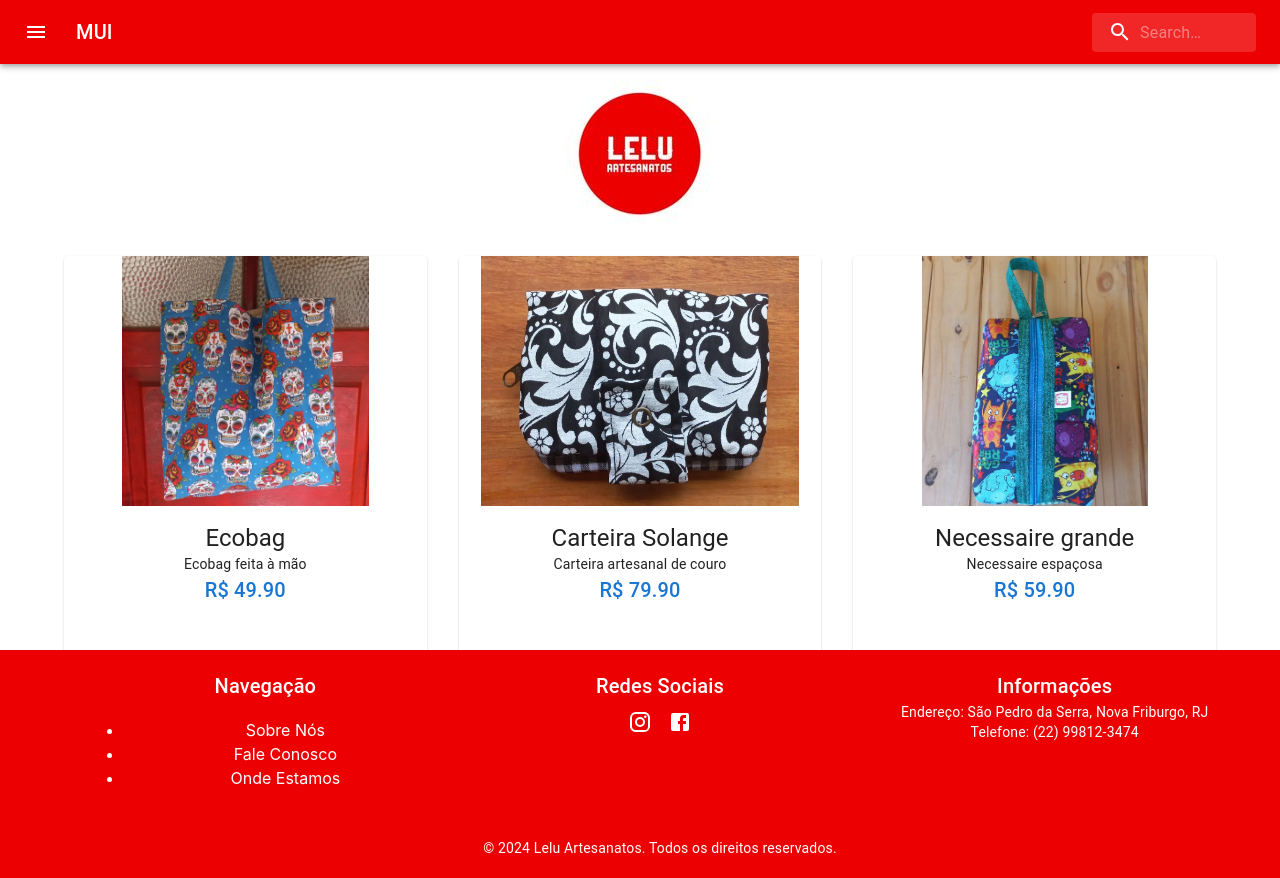
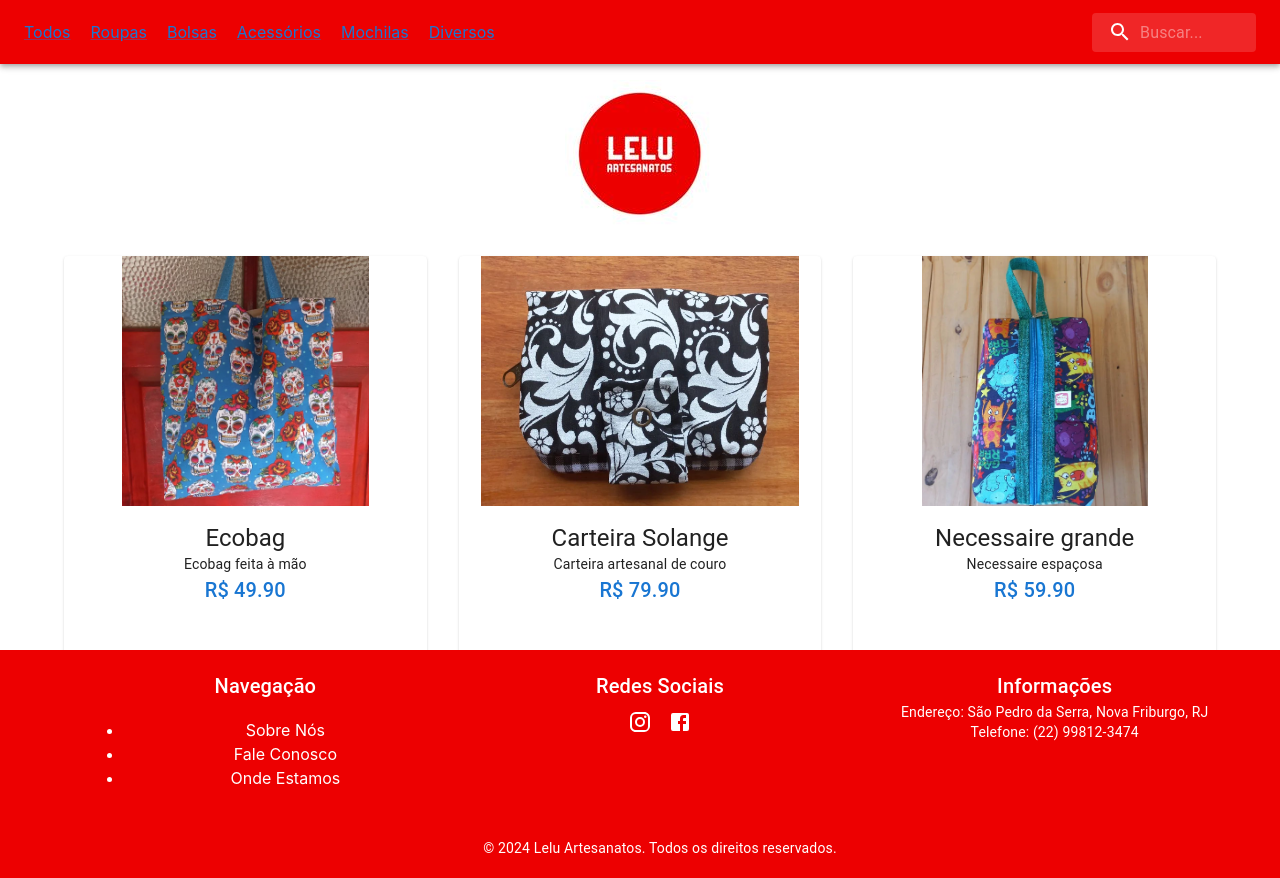
Before and after one commit to DanielRGabriel/Lelu_artesanatos, a React (Vite) app in the folder lelu/: page / in a window 1280 px wide. Shown: the top 878 px of the page. Built offline with nearby package versions, Linux system fonts and the light colour scheme.

Commit message:
serach app bar com categorias e busca funcionando

```diff
--- a/lelu/src/components/SearchAppBar/SearchAppBar.jsx
+++ b/lelu/src/components/SearchAppBar/SearchAppBar.jsx
@@ -1,15 +1,14 @@
-// src/components/SearchAppBar.jsx
-
-import * as React from 'react';
+// src/components/SearchAppBar/SearchAppBar.jsx
+import React from 'react';
 import { styled, alpha } from '@mui/material/styles';
 import AppBar from '@mui/material/AppBar';
 import Box from '@mui/material/Box';
 import Toolbar from '@mui/material/Toolbar';
-import IconButton from '@mui/material/IconButton';
 import Typography from '@mui/material/Typography';
 import InputBase from '@mui/material/InputBase';
-import MenuIcon from '@mui/icons-material/Menu';
+import { Link } from '@mui/material';
 import SearchIcon from '@mui/icons-material/Search';
+import styles from './SearchAppBar.module.css'; // Importando o CSS Module
 
 const Search = styled('div')(({ theme }) => ({
   position: 'relative',
@@ -52,35 +51,42 @@ const StyledInputBase = styled(InputBase)(({ theme }) => ({
   },
 }));
 
-export default function SearchAppBar() {
+export default function SearchAppBar({ onCategoryClick, onSearchChange }) {
   return (
     <Box sx={{ flexGrow: 1 }}>
-      <AppBar position="static" sx={{ backgroundColor: '#ed0001' }}> {/* Aqui está a mudança */}
-        <Toolbar>
-          <IconButton
-            size="large"
-            edge="start"
-            color="inherit"
-            aria-label="open drawer"
-            sx={{ mr: 2 }}
-          >
-            <MenuIcon />
-          </IconButton>
-          <Typography
-            variant="h6"
-            noWrap
-            component="div"
-            sx={{ flexGrow: 1, display: { xs: 'none', sm: 'block' } }}
-          >
-            MUI
-          </Typography>
+      <AppBar position="static" sx={{ backgroundColor: '#ed0001' }}>
+        <Toolbar className={styles.toolbar}>
+          {/* Links de categorias */}
+          <Box className={styles.linksContainer}>
+            <Link className={styles.link} onClick={() => onCategoryClick(null)}>
+              Todos
+            </Link>
+            <Link className={styles.link} onClick={() => onCategoryClick('Roupas')}>
+              Roupas
+            </Link>
+            <Link className={styles.link} onClick={() => onCategoryClick('Bolsas')}>
+              Bolsas
+            </Link>
+            <Link className={styles.link} onClick={() => onCategoryClick('Acessórios')}>
+              Acessórios
+            </Link>
+            <Link className={styles.link} onClick={() => onCategoryClick('Mochilas')}>
+              Mochilas
+            </Link>
+            <Link className={styles.link} onClick={() => onCategoryClick('Diversos')}>
+              Diversos
+            </Link>
+          </Box>
+
+          {/* Campo de busca */}
           <Search>
             <SearchIconWrapper>
               <SearchIcon />
             </SearchIconWrapper>
             <StyledInputBase
-              placeholder="Search…"
+              placeholder="Buscar..."
               inputProps={{ 'aria-label': 'search' }}
+              onChange={(e) => onSearchChange(e.target.value)} // Passa o valor de entrada para a função onSearchChange
             />
           </Search>
         </Toolbar>
--- /dev/null
+++ b/lelu/src/components/SearchAppBar/SearchAppBar.module.css
@@ -0,0 +1,23 @@
+/* src/components/SearchAppBar.module.css */
+.toolbar {
+  display: flex;
+  justify-content: space-between;
+  align-items: center;
+}
+
+.linksContainer {
+  display: flex;
+  gap: 20px; /* Espaçamento entre os links */
+}
+
+.link {
+  color: white;
+  text-decoration: none;
+  cursor: pointer;
+  font-size: 16px;
+  transition: color 0.3s ease;
+}
+
+.link:hover {
+  color: #ccc; /* Mudança de cor ao passar o mouse */
+}
--- a/lelu/src/pages/home/home.jsx
+++ b/lelu/src/pages/home/home.jsx
@@ -1,44 +1,66 @@
 // src/pages/home/home.jsx
-import React from 'react';
-import { Box, Container, Grid, Typography } from '@mui/material';
+import React, { useState } from 'react';
+import { Box, Container, Grid } from '@mui/material';
 import CustomCard from '../../components/CustomCard/CustomCard.jsx';
 import SearchAppBar from '../../components/SearchAppBar/SearchAppBar.jsx';
 import Logo from '../../components/Logo/logo.jsx';
-import Footer from '../../components/Footer/footer.jsx'; // Importando o componente Footer
+import Footer from '../../components/Footer/footer.jsx';
 import styles from './home.module.css';
 
-// Importando as imagens diretamente
 import ecobagImage from '../../assets/ImagensProdutos/ecobag3.png';
 import carteiraImage from '../../assets/ImagensProdutos/carteira_solange1.png';
 import necessaireImage from '../../assets/ImagensProdutos/necessaire1.png';
 
-// Adicionando as imagens ao array
+// Adicionando categorias aos produtos
 const cardData = [
-  { title: 'Ecobag', content: 'Ecobag feita à mão', price: 49.90, image: ecobagImage },
-  { title: 'Carteira Solange', content: 'Carteira artesanal de couro', price: 79.90, image: carteiraImage },
-  { title: 'Necessaire grande', content: 'Necessaire espaçosa', price: 59.90, image: necessaireImage }
+  { title: 'Ecobag', content: 'Ecobag feita à mão', price: 49.90, image: ecobagImage, category: 'Bolsas' },
+  { title: 'Carteira Solange', content: 'Carteira artesanal de couro', price: 79.90, image: carteiraImage, category: 'Acessórios' },
+  { title: 'Necessaire grande', content: 'Necessaire espaçosa', price: 59.90, image: necessaireImage, category: 'Acessórios' },
+  // Adicione mais produtos com categorias aqui
 ];
 
 function Home() {
+  const [filteredCategory, setFilteredCategory] = useState(null);
+  const [searchQuery, setSearchQuery] = useState(''); // Estado para o campo de busca
+
+  const handleCategoryClick = (category) => {
+    setFilteredCategory(category);
+    setSearchQuery(''); // Limpa a busca ao selecionar uma categoria
+  };
+
+  const handleSearchChange = (query) => {
+    setSearchQuery(query); // Atualiza o estado da pesquisa
+    setFilteredCategory(null); // Reseta a categoria ao começar uma busca
+  };
+
+  const filteredCards = cardData.filter((card) => {
+    const matchesCategory = filteredCategory ? card.category === filteredCategory : true;
+    const matchesSearch = card.title.toLowerCase().includes(searchQuery.toLowerCase());
+    return matchesCategory && matchesSearch;
+  });
+
   return (
     <Box className={styles.appContainer}>
-      <SearchAppBar />
-      <Logo /> {/* Componente Logo */}
+      <SearchAppBar
+        onCategoryClick={handleCategoryClick}
+        onSearchChange={handleSearchChange}
+      />
+      <Logo />
       <Container className={styles.contentContainer}>
         <Grid container spacing={4} justifyContent="center">
-          {cardData.map((card, index) => (
+          {filteredCards.map((card, index) => (
             <Grid item xs={12} sm={6} md={4} key={index}>
               <CustomCard
                 title={card.title}
                 content={card.content}
-                price={card.price} // Passando o preço para o card
+                price={card.price}
                 image={card.image}
               />
             </Grid>
           ))}
         </Grid>
       </Container>
-      <Footer /> {/* Componente Footer adicionado */}
+      <Footer />
     </Box>
   );
 }
```
